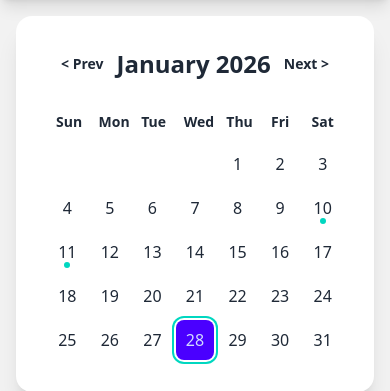
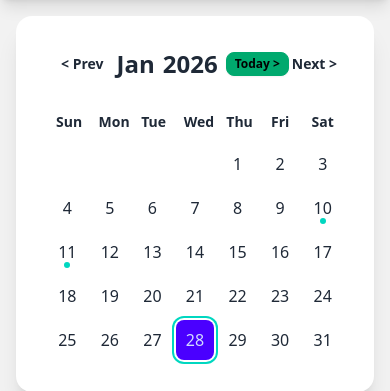
Before and after one commit to dustinkeib/hamsfly, a Django app: page / in a window 390 px wide. Shown: the part 64-455 px from the top of the page. Run offline with Django 5.2, Linux system fonts and the light colour scheme; data comes from the database, SQL or seed files in the repository; some libraries are stand-ins or nearby versions.

Commit message:
add Today button to calendar navigation with responsive layout
Co-Authored-By: Claude Opus 4.5 <noreply@anthropic.com>

```diff
--- a/apps/hamsalert/templates/hamsalert/calendar.html
+++ b/apps/hamsalert/templates/hamsalert/calendar.html
@@ -10,7 +10,10 @@
             <!-- Month Navigation -->
             <div class="flex items-center justify-between mb-4">
                 <a href="?year={{ prev_year }}&month={{ prev_month }}" class="btn btn-ghost btn-sm">&lt; Prev</a>
-                <h2 class="card-title text-2xl">{{ month_name }} {{ year }}</h2>
+                <div class="flex items-center gap-2">
+                    <h2 class="card-title text-2xl"><span class="sm:hidden">{{ month_name|slice:":3" }}</span><span class="hidden sm:inline">{{ month_name }}</span> {{ year }}</h2>
+                    <a href="/" id="today-btn" class="btn btn-success btn-xs"><span class="sm:hidden">Today &gt;</span><span class="hidden sm:inline">Go to Today</span></a>
+                </div>
                 <a href="?year={{ next_year }}&month={{ next_month }}" class="btn btn-ghost btn-sm">Next &gt;</a>
             </div>
 
@@ -69,6 +72,11 @@
 {% block scripts %}
 <script>
     document.addEventListener('DOMContentLoaded', function() {
+        document.getElementById('today-btn').addEventListener('click', function() {
+            const now = new Date();
+            localStorage.setItem('selectedDate',
+                `${now.getFullYear()}-${now.getMonth()+1}-${now.getDate()}`);
+        });
         const now = new Date();
         const todayYear = now.getFullYear();
         const todayMonth = now.getMonth() + 1;
```
